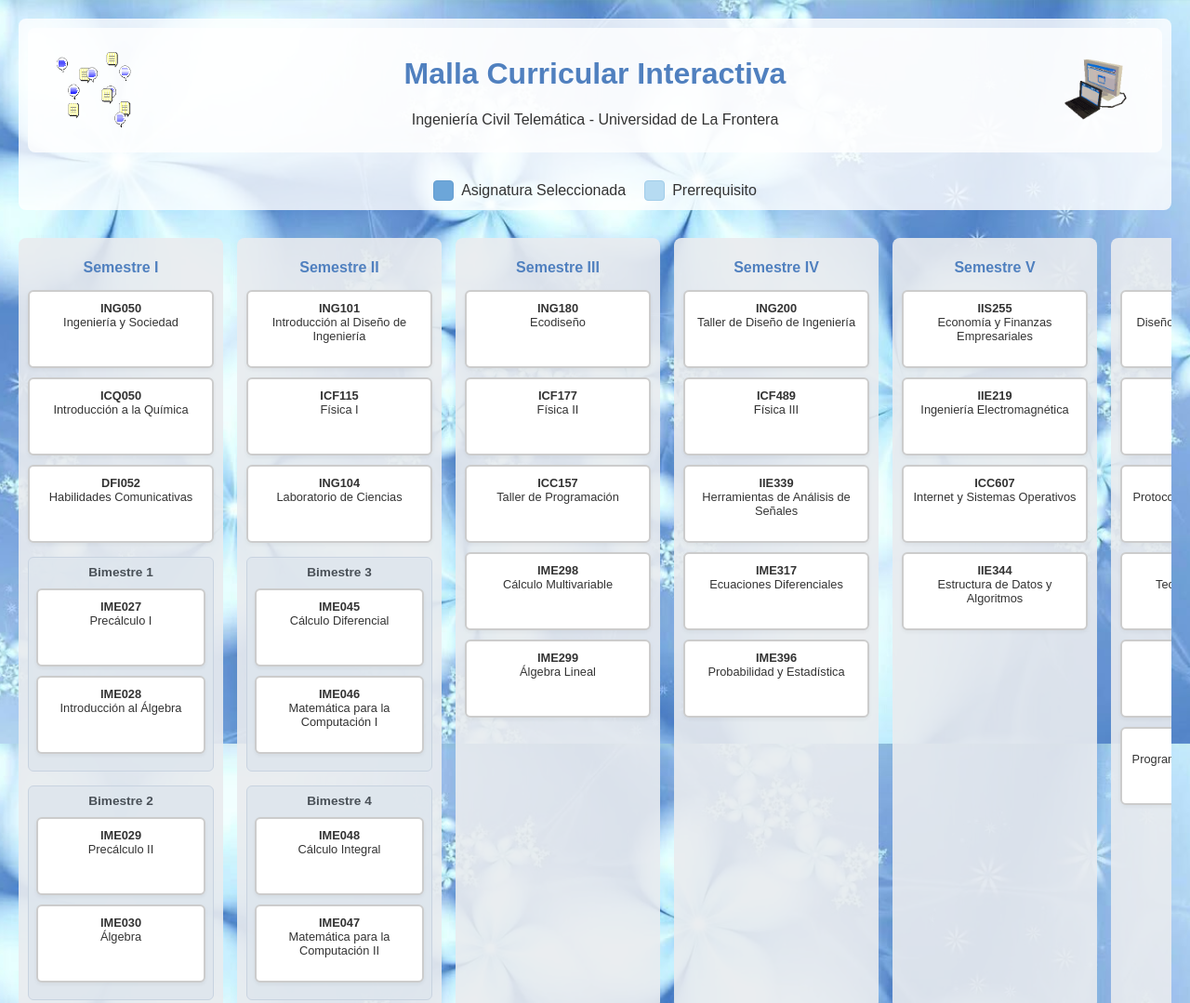
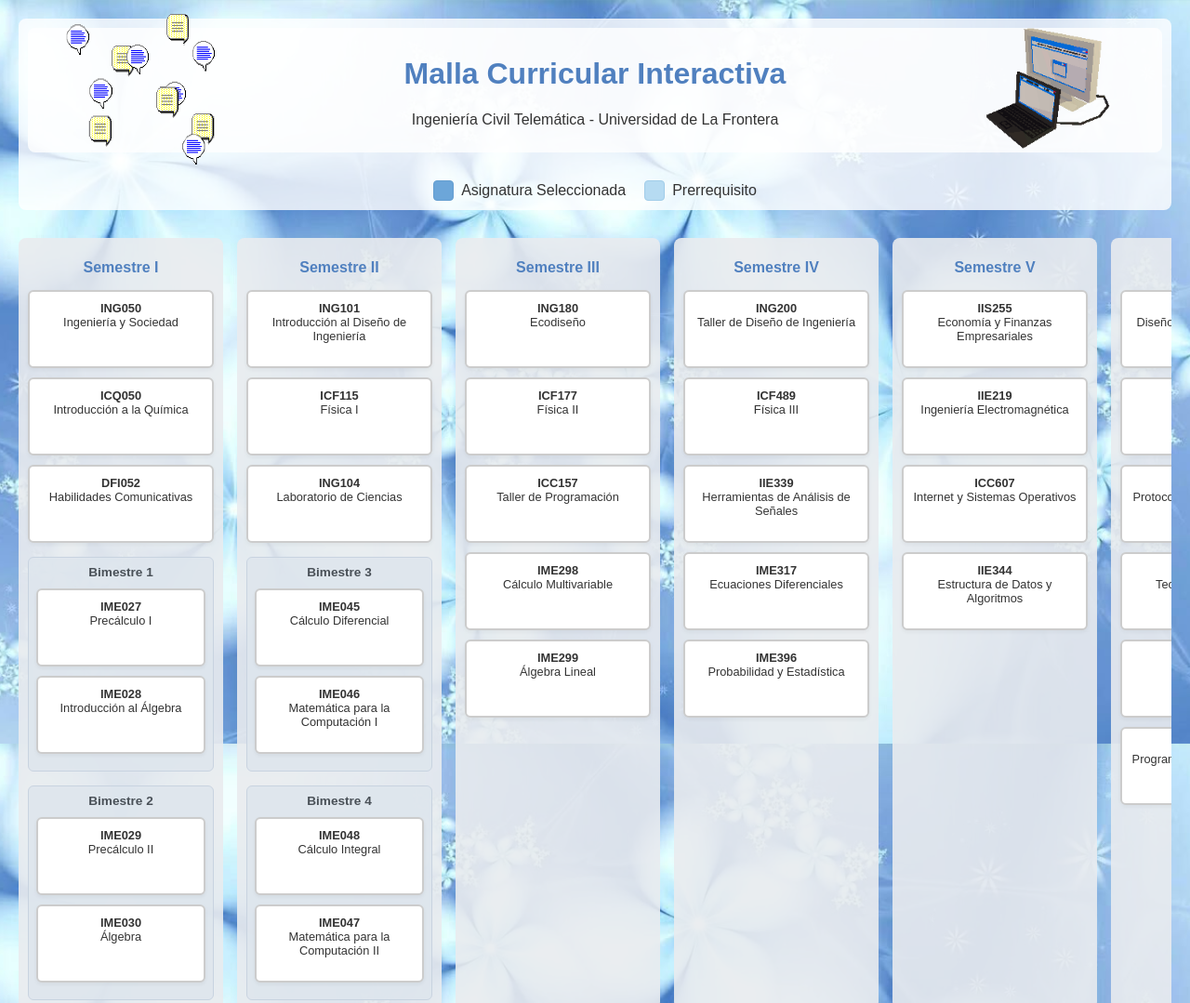
Before and after one commit to Aantoooa/malla-interactiva-telematica, a plain HTML site: page index.html in a window 1280 px wide. Shown: the top 1079 px of the page at 93% size. Drawn offline with Linux system fonts and the light colour scheme.

Commit message:
Update styles.css

```diff
--- a/styles.css
+++ b/styles.css
@@ -177,8 +177,8 @@ h2 {
     position: absolute; /* Permite posicionarlos con precisión */
     top: 50%; /* Los centra verticalmente */
     transform: translateY(-50%);
-    width: 100px;  /* Ajusta el tamaño a tu gusto */
-    height: 100px; /* Ajusta el tamaño a tu gusto */
+    width: 200px;  /* Ajusta el tamaño a tu gusto */
+    height: 200px; /* Ajusta el tamaño a tu gusto */
 }
 
 /* Posición específica para el GIF de la izquierda */
```
